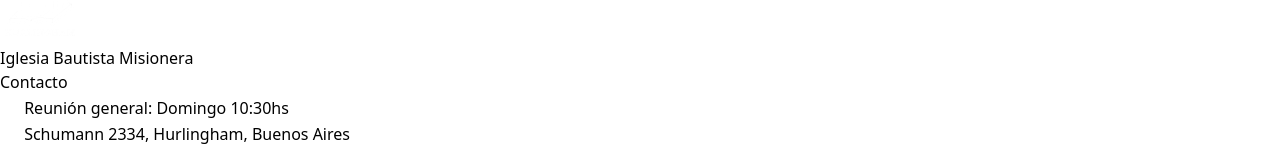
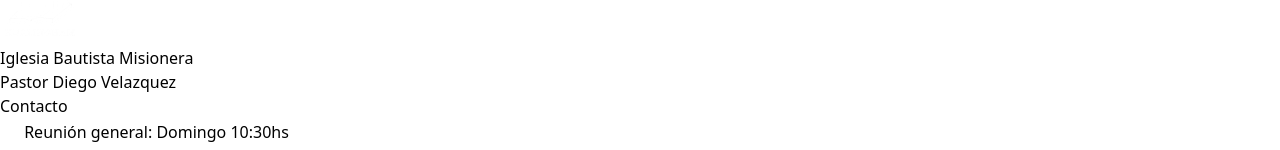
Before and after one commit to elizabethMica/IBMH, a React (Vite) app in the folder client/: page /about in a window 1280 px wide. Shown: the part 4840-4990 px from the top of the page. Built offline with nearby package versions, Linux system fonts and the light colour scheme; no server answers; some icons are missing.

Commit message:
footer add text

```diff
--- a/client/src/Components/Footer/Footer.jsx
+++ b/client/src/Components/Footer/Footer.jsx
@@ -22,6 +22,7 @@ function Footer() {
                 alt="IBM Hurlingham"/>
               </NavLink>
               <h3 className='text-xl  text-white'>Iglesia Bautista Misionera</h3>
+              <p className='text-sm  text-white'>Pastor Diego Velazquez</p>
             </div>
         {/* <div className='bg-[#443426] flex flex-col justify-center items-center text-center px-4 md:w-72 md:text-start'>
             <div className='bg-[#443426]'>
--- a/client/src/Redux/reducer.js
+++ b/client/src/Redux/reducer.js
@@ -20,10 +20,10 @@ let initialState = {
     detail: {},
     filters: [],
     coincidences: true,
-    contacts: [], //va en el front de admin
     lastFour : [],
     lastSermon: [],
     serie: [],
+
     //paginado
     pageNumbers:[],
     paginado:[],
```
